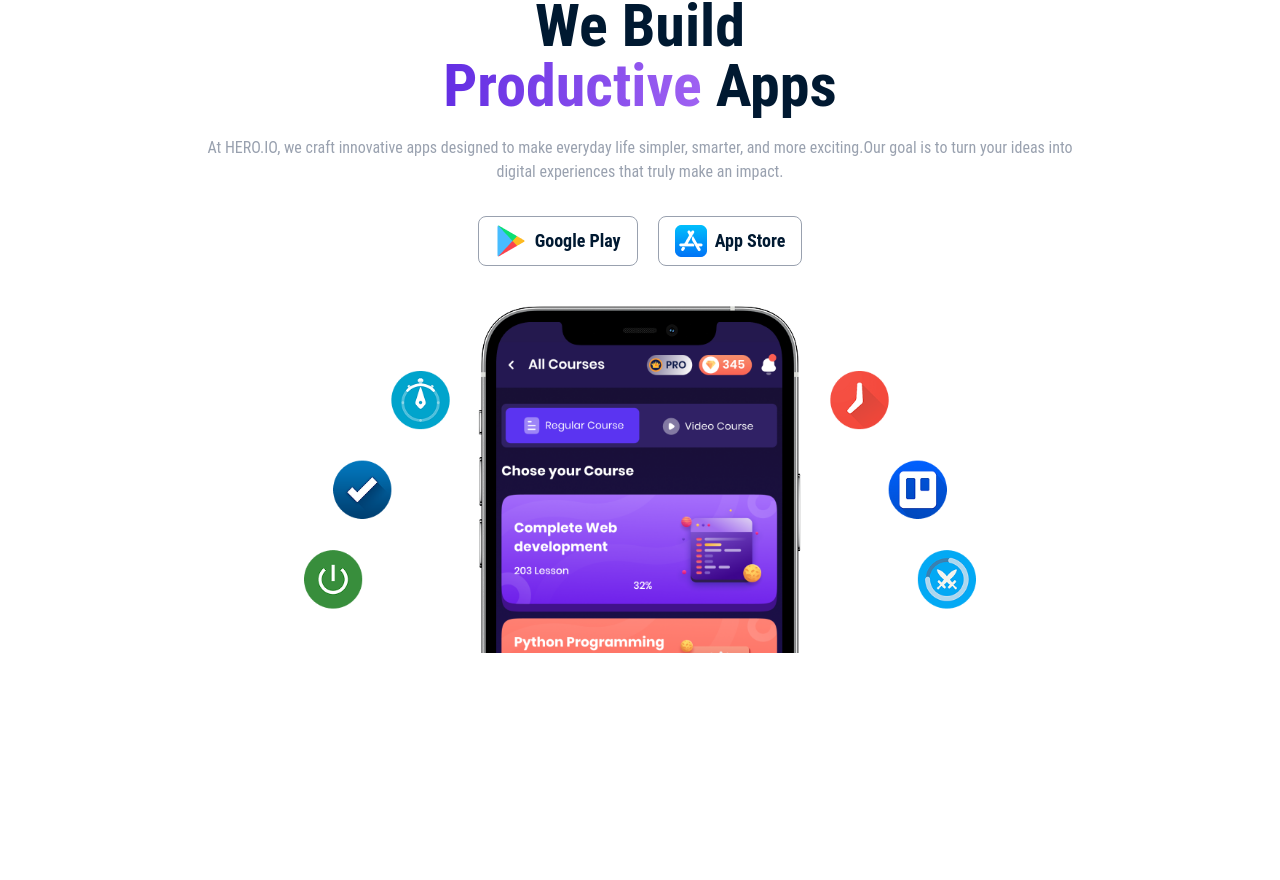
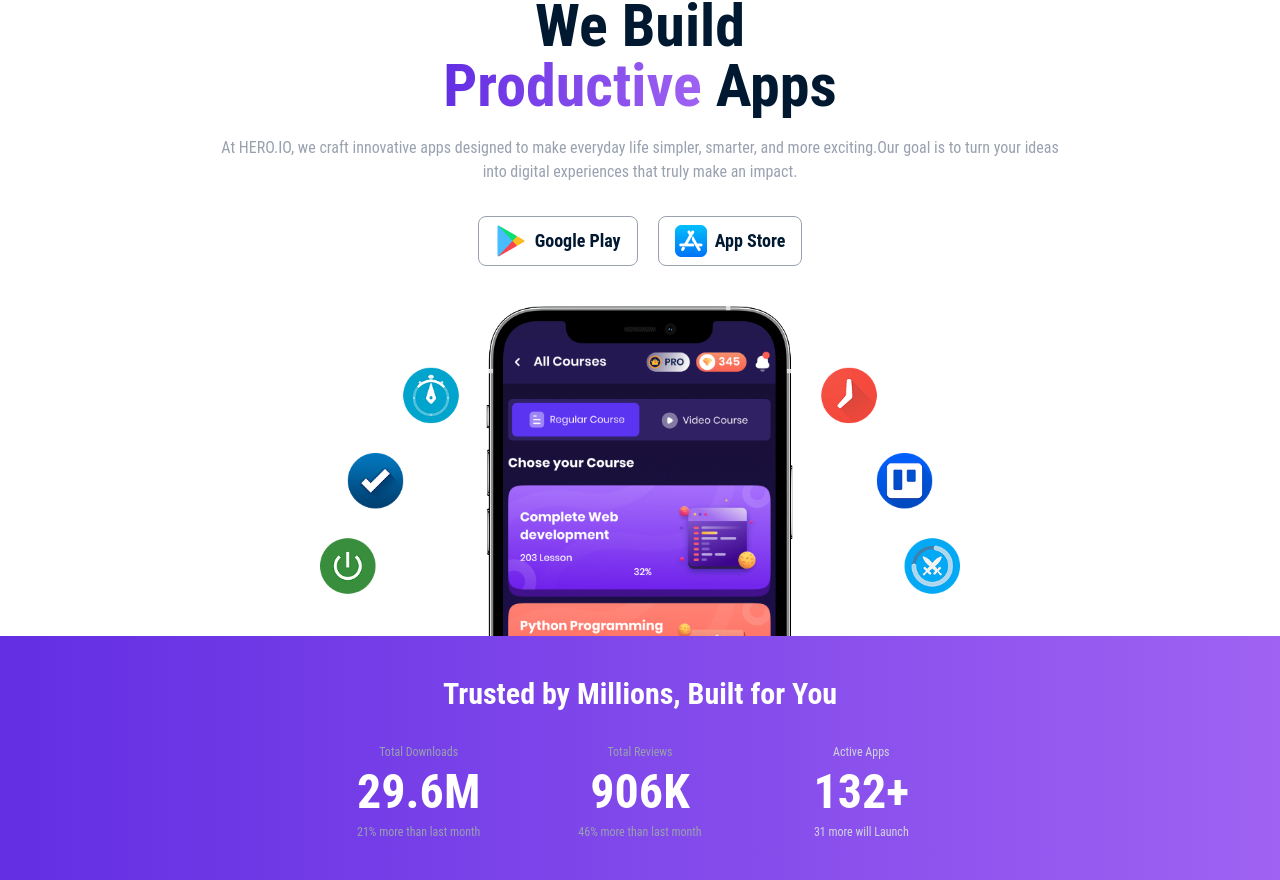
Before and after one commit to Sheikh-Rasel2001/hero-app-io, a React (Vite) app: page / in a window 1280 px wide. Shown: the part 164-1044 px from the top of the page. Before the commit the page ends 817 px from the top, so only its background shows below. Built offline with nearby package versions, Linux system fonts and the light colour scheme.

Commit message:
hero section updated

```diff
--- a/src/MainLayout/Root.jsx
+++ b/src/MainLayout/Root.jsx
@@ -6,7 +6,7 @@
     return (
         <div className='roboto-condensed'>
             <Navbar></Navbar>
-            <div className='pt-20 max-w-11/12 mx-auto'>
+            <div className='pt-20 mx-auto'>
                 <Outlet></Outlet>
             </div>
         </div>
--- a/src/Pages/Home/Banner.css
+++ b/src/Pages/Home/Banner.css
@@ -3,3 +3,6 @@
     -webkit-background-clip: text;
     -webkit-text-fill-color: transparent;
 }
+.bg-apps{
+    background: linear-gradient(to right, #632EE3, #9F62F2);
+}
--- a/src/Pages/Home/Banner.jsx
+++ b/src/Pages/Home/Banner.jsx
@@ -3,6 +3,7 @@
 import imagePlay from '../../assets/fi_16076057.png';
 import imageApp from '../../assets/fi_5977575.png';
 import heroImage from '../../assets/hero.png';
+import BuiltApps from './BuiltApps';
 
 const Banner = () => {
     return (
@@ -10,7 +11,7 @@
             <div className='text-center'>
                 <h1 className='text-4xl lg:text-6xl font-bold text-[#001931]'>We Build</h1>
                 <h1 className='text-4xl lg:text-6xl font-bold text-[#001931] mb-5'><span className='text-bg bg-clip-text text-transparent'>Productive</span> Apps</h1>
-                <p className='max-w-4xl mx-auto text-gray-400 mb-8'>At HERO.IO, we craft innovative apps designed to make everyday life simpler, smarter, and more exciting.Our goal is to turn your ideas into digital experiences that truly make an impact.</p>
+                <p className='max-w-4xl mx-auto text-gray-400 mb-8 px-4'>At HERO.IO, we craft innovative apps designed to make everyday life simpler, smarter, and more exciting.Our goal is to turn your ideas into digital experiences that truly make an impact.</p>
                 {/* button */}
                 <div className='flex flex-col justify-center items-center lg:flex-row gap-5 mb-10'>
                     <a href="#" target="_blank" rel="noopener noreferrer">
@@ -27,9 +28,10 @@
                     </a>
                 </div>
                 {/* banner image */}
-                <div className='max-w-2xl mx-auto'>
+                <div className='max-w-2xl mx-auto px-4'>
                     <img src={heroImage} alt="Hero image" className='w-full'/>
                 </div>
+                <BuiltApps></BuiltApps>
             </div>
         </div>
     );
--- /dev/null
+++ b/src/Pages/Home/BuiltApps.jsx
@@ -0,0 +1,32 @@
+import React from 'react';
+import './Banner.css';
+
+const BuiltApps = () => {
+    return (
+        <div className=' bg-apps'>
+            <div className='max-w-2xl mx-auto py-10 px-4'>
+                <h3 className='text-center text-3xl font-bold text-white mb-8'>Trusted by Millions, Built for You</h3>
+                <div className='grid grid-cols-1 lg:grid-cols-3 gap-6'>
+                    <div>
+                        <h5 className='mb-2 text-xs text-gray-400'>Total Downloads</h5>
+                        <h1 className='text-4xl lg:text-5xl font-bold mb-2 text-white'>29.6M</h1>
+                        <p className='text-xs text-gray-400'>21% more than last month</p>
+                    </div>
+                    <div>
+                        <h5 className='mb-2 text-xs text-gray-400'>Total Reviews</h5>
+                        <h1 className='text-4xl lg:text-5xl font-bold mb-2 text-white'>906K</h1>
+                        <p className='text-xs text-gray-400'>46% more than last month</p>
+                    </div>
+                    <div>
+                        <h5 className='mb-2 text-xs text-gray-300'>Active Apps</h5>
+                        <h1 className='text-4xl lg:text-5xl font-bold mb-2 text-white'>132+</h1>
+                        <p className='text-xs text-gray-300'>31 more will Launch</p>
+                    </div>
+                </div>
+
+            </div>
+        </div>
+    );
+};
+
+export default BuiltApps;
```
